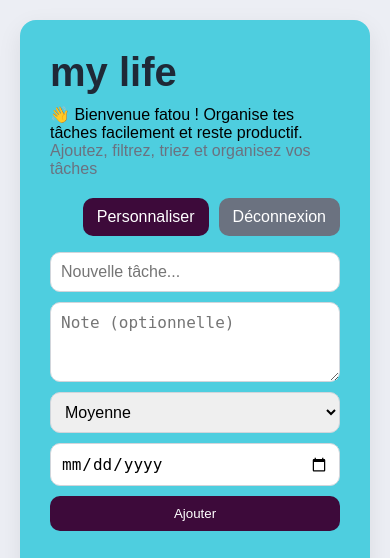
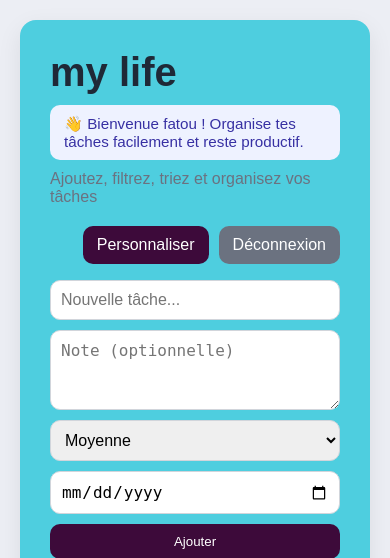
Before and after one commit to fatoumbayeseck/todo_web, a Flask app: page / in a window 390 px wide. Shown: the top 558 px of the page. Run offline with Flask 3, Linux system fonts and the light colour scheme; a user stored in the database is signed in; data comes from the database, SQL or seed files in the repository.

Commit message:
Update style.css

```diff
--- a/static/style.css
+++ b/static/style.css
@@ -342,4 +342,12 @@ button,
     .top-actions {
         justify-content: flex-start;
     }
+
+     .welcome-message {
+    background: #eef2ff;
+    color: #3730a3;
+    padding: 10px 14px;
+    border-radius: 10px;
+    margin-bottom: 10px;
+    font-size: 0.95rem;
 }
```
